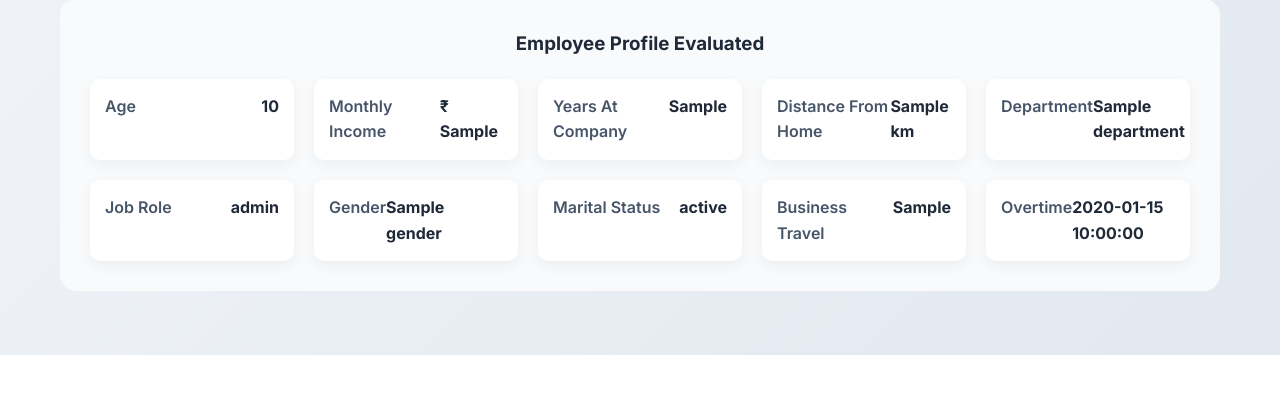
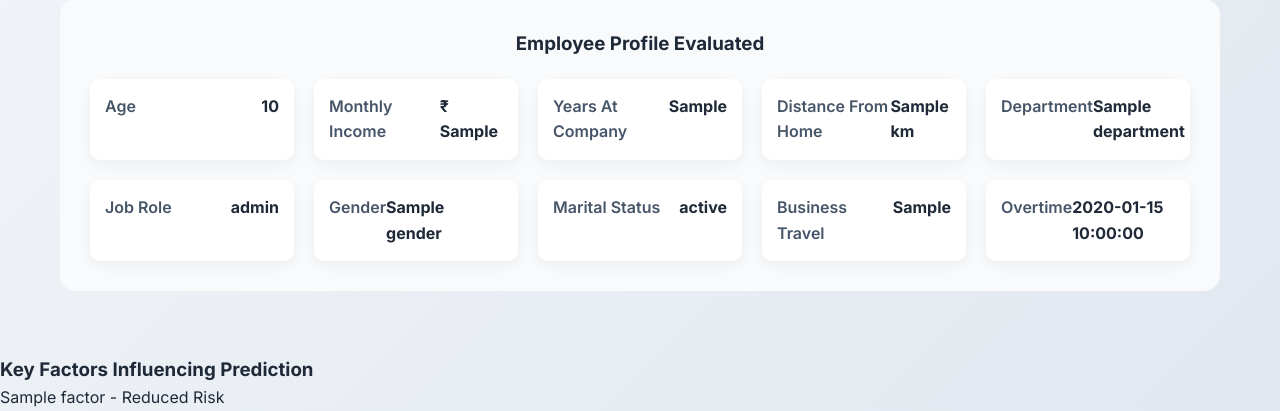
Before and after one commit to SohamKamerkar/attrisight-project, a Flask app: template templates/result.html in a window 1280 px wide. Shown: the part 1055-1466 px from the top of the page. Before the commit the page ends 1410 px from the top, so only its background shows below. Run offline with Flask 3, Linux system fonts and the light colour scheme; the template is opened without the code that fills it: most values are stand-ins (such as "Sample title", 1, 10 or a date in 2020); parts of the project's set-up code (start-up, migrations or seed data) failed here and were passed over.

Commit message:
result.html

```diff
--- a/templates/result.html
+++ b/templates/result.html
@@ -232,7 +232,35 @@ Print Report
 
 </div>
 
+<div class="risk-factors">
 
+<h3>Key Factors Influencing Prediction</h3>
+
+<ul>
+
+{% for factor, value in factors %}
+
+<li>
+
+<span class="factor-name">{{ factor }}</span>
+
+<span class="factor-impact">
+
+{% if value > 0 %}
++ Increased Risk
+{% else %}
+- Reduced Risk
+{% endif %}
+
+</span>
+
+</li>
+
+{% endfor %}
+
+</ul>
+
+</div>
 
 <script>
 
```
